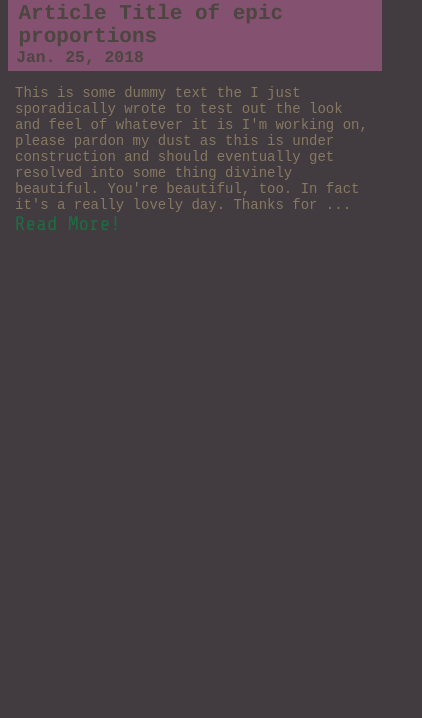
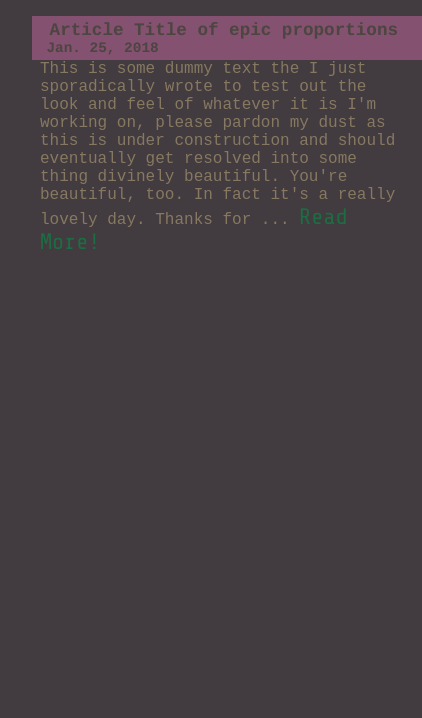
Before and after one commit to phgilliam/100DaysOfCode, a plain HTML site: page portfolio/blog.html in a window 390 px wide. Shown: the part 126-844 px from the top of the page, 422 px wide, since content can reach past the window. Drawn offline with nearby package versions, Linux system fonts and the light colour scheme.

Commit message:
responsive changes

```diff
--- a/portfolio/main.css
+++ b/portfolio/main.css
@@ -1,4 +1,7 @@
-*{font-family: 'Roboto Mono', monospace}
+*{
+font-family: 'Roboto Mono', monospace;
+margin:0;
+}
 h1,h2,h3,h4,h5,h6{
 	font-family:'Cousine', monospace;
 	margin:0;
@@ -6,7 +9,7 @@ h1,h2,h3,h4,h5,h6{
 .hide{display:none;}
 body{font:100%/1.5;}
 
-@-moz-viewport{width:device-width}
+@-moz-viewport{width:device-width;}
 
 ul{padding:0;}
 #bg-video{
@@ -104,11 +107,20 @@ nav ul{
 
 
 /****Media Queries****/
+@media only screen and (max-width:320px){
+	.index{
+		font-size:12px;
+	}
+	.middle{width:100vw;}
 
+}
 @media only screen and (max-width:720px){
-	body{
-		font-size: 14px;
-		background:url('/video/ink.jpg');
+	.index{
+		background:url('../video/ink.jpg');
+	}
+	.middle{
+		width:100vw;
+		margin:0 2em;
 	}
 	#bg-video{
 		display:none;
@@ -118,4 +130,12 @@ nav ul{
 		margin:0.75em 0;
 	}
 
+	.article-title, .article-date{
+		padding-left:1em;
+		padding-right: 1em;
+	}
+
+	.article-title{font-size:1.1em;}
+	.article-date{font-size:.9em;}
+
 }
```
Also changed, not shown: portfolio/index.html (+1 -1 lines).
